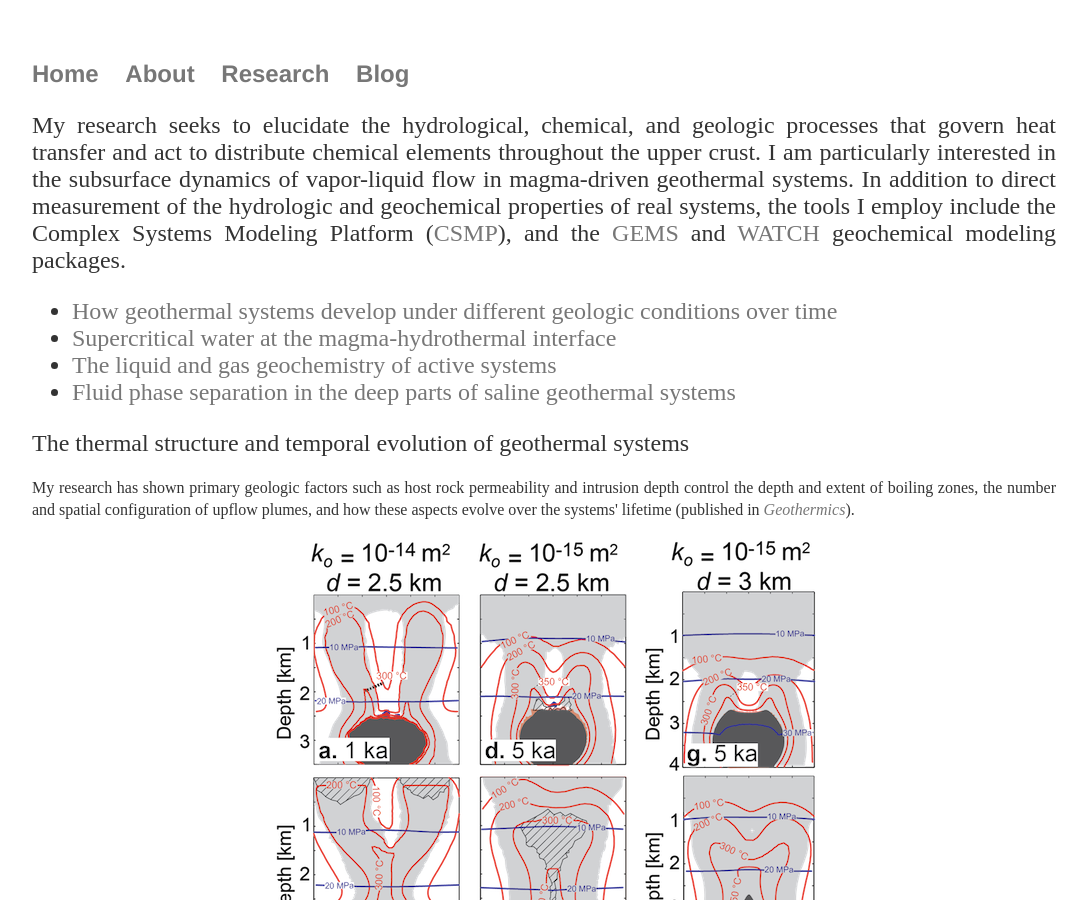
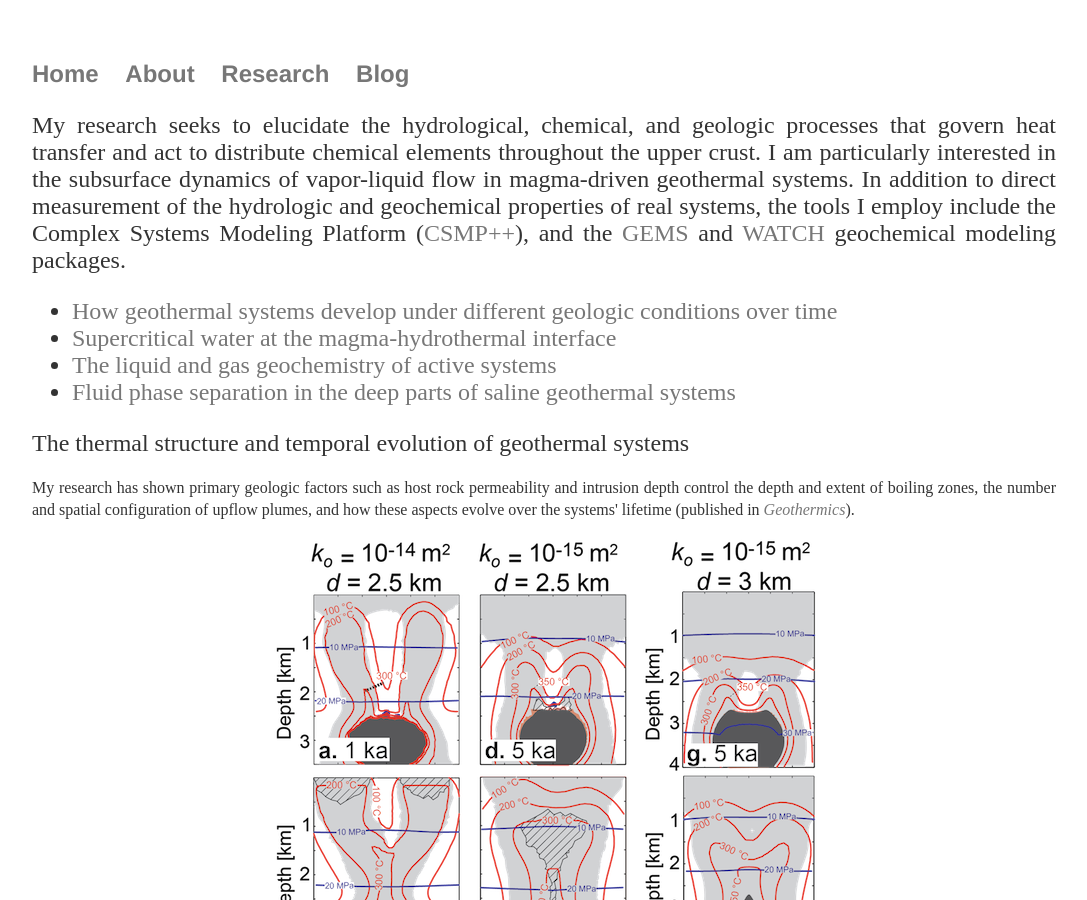
Before and after one commit to two-phaseflow/two-phaseflow.github.io, a Jekyll site: the page built from research/index.html, in a window 1280 px wide and 900 px high. Shown: the whole window, without its empty margins (96-1183 px from the left). Built offline with Jekyll 4.4.1, drawn with Linux system fonts in a browser that asks for light colours.

```diff
--- a/research/index.html
+++ b/research/index.html
@@ -6,7 +6,7 @@ title: Samuel Scott's Research
     <h2> My research seeks to elucidate the hydrological, chemical, and geologic processes that govern heat transfer and act
     to distribute chemical elements throughout the upper crust. I am particularly interested in the subsurface dynamics of
     vapor-liquid flow in magma-driven geothermal systems. In addition to direct measurement of the hydrologic and geochemical properties of real systems,
-   the tools I employ include the Complex Systems Modeling Platform (<a href="http://igp-sim.ethz.ch/index.php/csmp">CSMP</a>),
+   the tools I employ include the Complex Systems Modeling Platform (<a href="http://igp-sim.ethz.ch/index.php/csmp">CSMP++</a>),
 and the <a href="http://gems.web.psi.ch">GEMS</a> and <a href="http://www.geothermal.is/software">WATCH</a> geochemical modeling packages.
 
 <ul>
```
